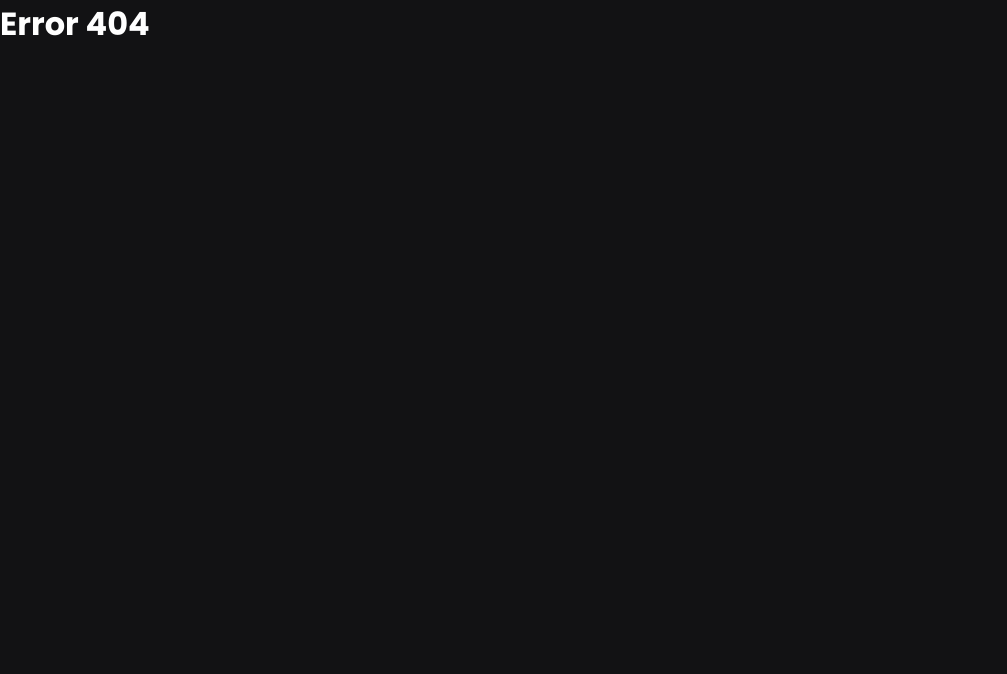
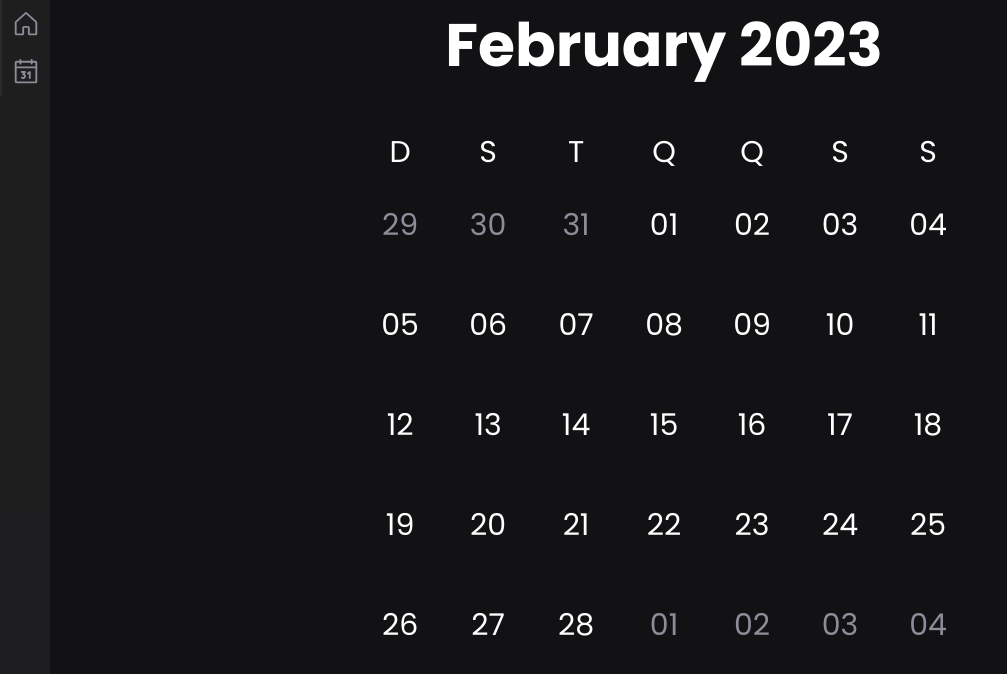
Before and after one commit to sagnb/cloto, a React (Vite) app: page /month/1 in a window 1280 px wide. Before the commit this address had no page. Shown: the top 674 px of the page, without its empty margins (0-1007 px from the left). Built offline with nearby package versions, Linux system fonts and the light colour scheme.

Commit message:
3-select-month (#4)
* init select month

* update month view

```diff
--- a/src/App.tsx
+++ b/src/App.tsx
@@ -6,6 +6,7 @@ import {
 import Home from './pages/Home'
 import Calendar from './pages/Calendar'
 import Days from './pages/Days'
+import Month from './pages/Month'
 import ErrorPage from './pages/ErrorPage'
 
 import './styles/global.scss'
@@ -23,6 +24,10 @@ const router = createBrowserRouter([
       {
         path: '/calendar/:id',
         element: <Days/>
+      },
+      {
+        path: '/month/:monthDisplay',
+        element: <Month/>
       }
     ]
   },
--- /dev/null
+++ b/src/components/DayCell/index.tsx
@@ -0,0 +1,34 @@
+import moment from 'moment'
+import './styles.scss'
+
+type DayCellProps = {
+  currentYear: number,
+  weekIndex: number,
+  day: moment.Moment,
+  month: moment.Moment,
+  currentDay: moment.Moment
+}
+
+export default function DayCell(props: DayCellProps){
+  const getDayContainerClass = (day: moment.Moment, currentDay: moment.Moment) => {
+    if(day.format('DD MMMM YYYY') == currentDay.format('DD MMMM YYYY') ){
+      console.log('currentDay')
+      return 'CurrentDayCell'
+    }
+    else
+      return 'DayCell'
+  }
+
+  const getDaySpanClass = (day: moment.Moment, month: moment.Moment): string => {
+    if(day.format('MMMM') == month.format('MMMM'))
+      return 'DayOfMonth'
+    else
+      return 'DayOutOfMonth'
+  }
+
+  return (
+    <div key={`year${props.currentYear}month${props.month.format('MMMM')}week${props.weekIndex.toString()}day${props.day.format('DD').toString()}`} className={getDayContainerClass(props.day, props.currentDay)}>
+      <span className={getDaySpanClass(props.day, props.month)}>{props.day.format('DD').toString()}</span>
+    </div>
+  )
+}
--- /dev/null
+++ b/src/components/DayCell/styles.scss
@@ -0,0 +1,35 @@
+.DayCell{
+  display: flex;
+  align-items: center;
+  justify-content: center;
+  margin-left: auto;
+  margin-right: auto;
+  flex: 1;
+
+  .DayOutOfMonth{
+    color: var(--caption);
+  }
+
+  .DayOfMonth{
+    color: var(--text)
+  }
+}
+
+.CurrentDayCell{
+  display: flex;
+  align-items: center;
+  justify-content: center;
+  margin-left: auto;
+  margin-right: auto;
+  flex: 1;
+  background-color: var(--primary);
+  border-radius: 6px;
+
+  .DayOutOfMonth{
+    color: var(--caption);
+  }
+
+  .DayOfMonth{
+    color: var(--text)
+  }
+}
--- a/src/components/MonthCard/index.tsx
+++ b/src/components/MonthCard/index.tsx
@@ -1,4 +1,8 @@
 import moment from 'moment'
+import { useNavigate } from 'react-router-dom'
+
+import WeekDaysNames from '../WeekDaysNames'
+import WeekRow from '../WeekRow'
 
 import './styles.scss'
 
@@ -10,12 +14,19 @@ type MonthCardProps = {
 export default function MonthCard(props: MonthCardProps){
   const month = moment().locale('pt').month(props.monthName).year(props.currentYear)
   const weekDaysNames = ['D', 'S', 'T', 'Q', 'Q', 'S', 'S']
-  const startDayOfMonth = month.clone().startOf('month').startOf('week')
-  const endDayOfMonth = month.clone().endOf('month').startOf('week')
-  const day = startDayOfMonth.clone().subtract(1, 'day')
+  const startDayOfCard = month.clone().startOf('month').startOf('week')
+  const endDayOfCard = month.clone().endOf('month').startOf('week')
+  const day = startDayOfCard.clone().subtract(1, 'day')
   const weeksOfMonth = []
+  const currentDay = moment()
 
-  while(day.isBefore(endDayOfMonth, 'day')){
+  const navigate = useNavigate()
+
+  const viewMonth = () => {
+    navigate('/month/' + month.format('MMMM YYYY'))
+  }
+
+  while(day.isBefore(endDayOfCard, 'day')){
     weeksOfMonth.push(
       Array(7)
         .fill(0)
@@ -23,22 +34,19 @@ export default function MonthCard(props: MonthCardProps){
     )
   }
 
-  console.log(startDayOfMonth.format('DD'))
-
   return (
-    <div className="MonthCard">
-      <h1>{month.format('MMMM')}</h1>
-      <div className='WeekContainer'>
-        {weekDaysNames.map((dayName, index) => <div key={`year${props.currentYear}month${props.monthName}dayName${index.toString()}`} className='DayContainer'><span>{dayName}</span></div>)}
+    <div className='MonthCard'>
+      <div className='MonthNameContainer' onClick={viewMonth}>
+        <h1>{month.format('MMMM')}</h1>
       </div>
 
-      {weeksOfMonth.map((week, index) => (
-        <div key={`year${props.currentYear}month${props.monthName}week${index.toString()}`} className='WeekContainer'>
-          {week.map(day => (
-            <div key={`year${props.currentYear}month${props.monthName}week${index.toString()}day${day.format('DD').toString()}`} className='DayContainer'><span>{day.format('DD').toString()}</span></div>
-          ))}
-        </div>
-      ))}
+      <WeekDaysNames daysNames={weekDaysNames} currentYear={props.currentYear} monthName={props.monthName}/>
+
+      {
+        weeksOfMonth.map((week, index) => (
+          <WeekRow key={`year${props.currentYear}month${props.monthName}week${index.toString()}`} currentYear={props.currentYear} month={month} days={week} index={index} currentDay={currentDay}/>
+        ))
+      }
     </div>
   )
 }
--- a/src/components/MonthCard/styles.scss
+++ b/src/components/MonthCard/styles.scss
@@ -9,6 +9,18 @@
 
   min-width: 20%;
   max-width: 50%;
+
+  .MonthNameContainer{
+    width: 100%;
+    cursor: pointer;
+    display: flex;
+    justify-content: center;
+    align-items: center;
+  }
+
+  .MonthNameContainer:hover{
+    color: var(--primary);
+  }
 
   .WeekContainer{
     display: flex;
@@ -25,6 +37,33 @@
       margin-left: auto;
       margin-right: auto;
       flex: 1;
+
+      .DayOutOfMonth{
+        color: var(--caption);
+      }
+
+      .DayOfMonth{
+        color: var(--text)
+      }
+    }
+
+    .CurrentDayContainer{
+      display: flex;
+      align-items: center;
+      justify-content: center;
+      margin-left: auto;
+      margin-right: auto;
+      flex: 1;
+      background-color: var(--primary);
+      border-radius: 6px;
+
+      .DayOutOfMonth{
+        color: var(--caption);
+      }
+
+      .DayOfMonth{
+        color: var(--text)
+      }
     }
   }
 }
--- /dev/null
+++ b/src/components/WeekDaysNames/index.tsx
@@ -0,0 +1,15 @@
+import './styles.scss'
+
+type WeekDaysNamesProps = {
+  daysNames: string[],
+  currentYear: number,
+  monthName: string
+}
+
+export default function WeekDaysNames(props: WeekDaysNamesProps){
+  return (
+    <div className='WeekDaysNames'>
+      {props.daysNames.map((dayName, index) => <div key={`year${props.currentYear}month${props.monthName}dayName${index.toString()}`} className='DayNameContainer'><span>{dayName}</span></div>)}
+    </div>
+  )
+}
--- /dev/null
+++ b/src/components/WeekDaysNames/styles.scss
@@ -0,0 +1,17 @@
+.WeekDaysNames{
+  display: flex;
+  flex-direction: row;
+  width: 100%;
+  height: 40px;
+  align-items: center;
+  justify-content: center;
+
+  .DayNameContainer{
+    display: flex;
+    align-items: center;
+    justify-content: center;
+    margin-left: auto;
+    margin-right: auto;
+    flex: 1;
+  }
+}
--- /dev/null
+++ b/src/components/WeekRow/index.tsx
@@ -0,0 +1,25 @@
+import moment from 'moment'
+
+import DayCell from '../DayCell'
+
+import './styles.scss'
+
+type WeekRowProps = {
+  currentYear: number,
+  month: moment.Moment,
+  days: moment.Moment[],
+  index: number,
+  currentDay: moment.Moment
+}
+
+export default function WeekRow(props: WeekRowProps){
+  return (
+    <div className='WeekRow'>
+      {
+        props.days.map(day => (
+          <DayCell currentYear={props.currentYear} month={props.month} day={day} weekIndex={props.index} currentDay={props.currentDay}/>
+        ))
+      }
+    </div>
+  )
+}
--- /dev/null
+++ b/src/components/WeekRow/styles.scss
@@ -0,0 +1,8 @@
+.WeekRow{
+  display: flex;
+  flex-direction: row;
+  width: 100%;
+  height: 40px;
+  align-items: center;
+  justify-content: center;
+}
--- /dev/null
+++ b/src/pages/Month/index.tsx
@@ -0,0 +1,45 @@
+import { useParams } from 'react-router-dom'
+import moment from 'moment'
+
+import WeekDaysNames from '../../components/WeekDaysNames'
+import WeekRow from '../../components/WeekRow'
+
+import './styles.scss'
+
+export default function Month(){
+  const { monthDisplay } = useParams()
+  const [ monthName, year] = monthDisplay?monthDisplay.split(' '):['', -1]
+  const currentMonth = moment().month(monthName).year(Number(year))
+  const weekDaysNames = ['D', 'S', 'T', 'Q', 'Q', 'S', 'S']
+  const startDayOfCard = currentMonth.clone().startOf('month').startOf('week')
+  const endDayOfCard = currentMonth.clone().endOf('month').startOf('week')
+  const day = startDayOfCard.clone().subtract(1, 'day')
+  const weeksOfMonth = []
+  const currentDay = moment()
+
+  while(day.isBefore(endDayOfCard, 'day')){
+    weeksOfMonth.push(
+      Array(7)
+        .fill(0)
+        .map(() => day.add(1, 'day').clone())
+    )
+  }
+
+  return (
+    <div className='Month'>
+      <div className='MonthNameContainer'>
+        <h1>{currentMonth.format('MMMM YYYY')}</h1>
+      </div>
+
+      <div className='MonthDaysContainer'>
+        <WeekDaysNames daysNames={weekDaysNames} currentYear={Number(year)} monthName={monthName}/>
+
+        {
+          weeksOfMonth.map((week, index) => (
+            <WeekRow key={`year${Number(year)}month${monthName}week${index.toString()}`} currentYear={Number(year)} month={currentMonth} days={week} index={index} currentDay={currentDay}/>
+          ))
+        }
+      </div>
+    </div>
+  )
+}
--- /dev/null
+++ b/src/pages/Month/styles.scss
@@ -0,0 +1,33 @@
+.Month{
+  width: 100%;
+  height: 100%;
+  display: flex;
+  justify-content: center;
+  align-items: center;
+  flex-direction: column;
+  font-size: 30px;
+
+  .MonthDaysContainer{
+    width: 50%;
+    display: flex;
+    justify-content: center;
+    align-items: center;
+    flex-direction: column;
+    font-size: 30px;
+  }
+
+  .WeekDaysNames{
+    margin-top: 40px;
+    height: 20%;
+  }
+
+  .WeekRow{
+    height: 100px;
+
+  }
+
+  .WeekRow:hover{
+    border: 2px solid var(--primary);
+    border-radius: 10px;
+  }
+}
```
